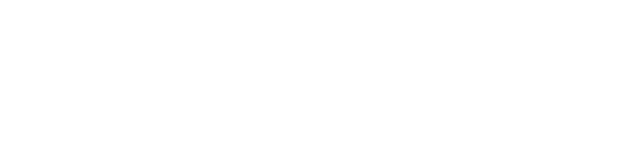
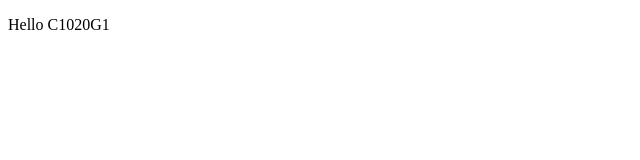
Before and after one commit to quan200699/Demo_C10G20G1_2, a plain HTML site: page index.html in a window 1280 px wide. Shown: the whole page, without its empty margins (0-640 px from the left). Drawn offline with Linux system fonts and the light colour scheme.

Commit message:
commit thu 2

```diff
--- a/index.html
+++ b/index.html
@@ -5,6 +5,6 @@
     <title>Title</title>
 </head>
 <body>
-
+<p>Hello C1020G1</p>
 </body>
 </html>
```
Also changed, not shown: 1 other file.
